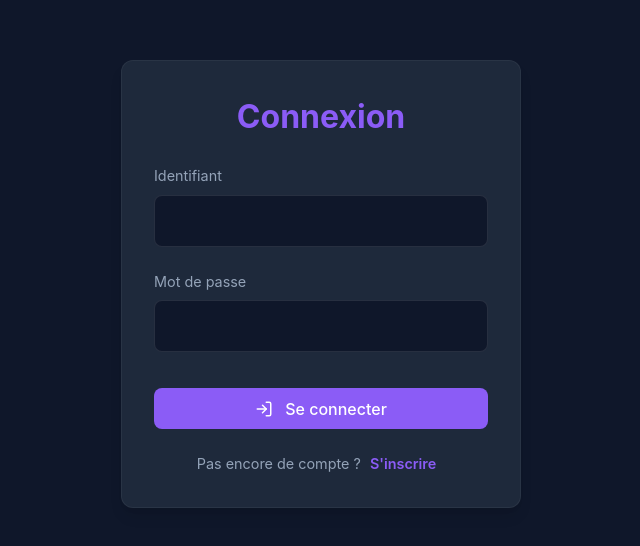
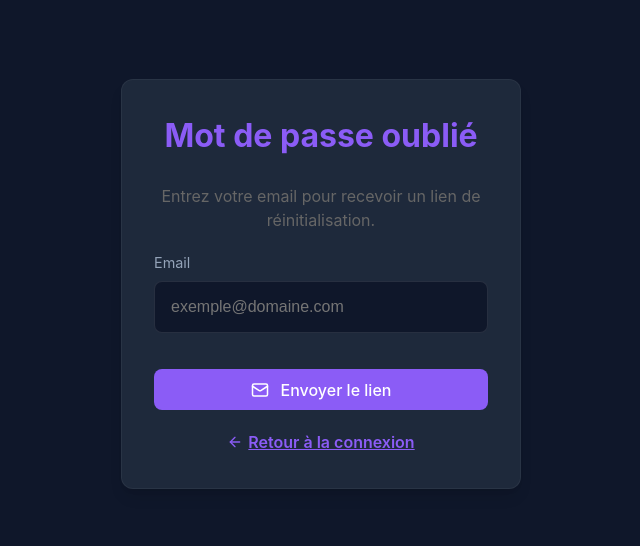
Before and after one commit to Louis-hue-lang/OrientaVision, a React (Vite) app: page /forgot-password in a window 1280 px wide. Before the commit this address led to /login. Shown: the part 116-662 px from the top of the page, without its empty margins (319-959 px from the left). Built offline with nearby package versions, Linux system fonts and the light colour scheme; no server answers.

Commit message:
feat: implement frontend password reset flow

```diff
--- a/src/App.jsx
+++ b/src/App.jsx
@@ -8,6 +8,8 @@ import ManageSchools from './pages/ManageSchools';
 import Compare from './pages/Compare';
 import Settings from './pages/Settings';
 import Login from './pages/Login';
+import ForgotPassword from './pages/ForgotPassword';
+import ResetPassword from './pages/ResetPassword';
 import AdminDashboard from './pages/AdminDashboard';
 import './App.css';
 
@@ -69,6 +71,8 @@ function App() {
         <Router>
           <Routes>
             <Route path="/login" element={<Login />} />
+            <Route path="/forgot-password" element={<ForgotPassword />} />
+            <Route path="/reset-password" element={<ResetPassword />} />
             <Route
               path="/*"
               element={
--- /dev/null
+++ b/src/pages/ForgotPassword.jsx
@@ -0,0 +1,87 @@
+import React, { useState } from 'react';
+import { Link } from 'react-router-dom';
+import { Mail, ArrowLeft, AlertCircle, CheckCircle } from 'lucide-react';
+import styles from './Login.module.css'; // Reuse Login styles
+
+const ForgotPassword = () => {
+    const [email, setEmail] = useState('');
+    const [status, setStatus] = useState('idle'); // idle, loading, success, error
+    const [message, setMessage] = useState('');
+
+    const handleSubmit = async (e) => {
+        e.preventDefault();
+        setStatus('loading');
+        setMessage('');
+
+        try {
+            const response = await fetch('/api/auth/forgot-password', {
+                method: 'POST',
+                headers: { 'Content-Type': 'application/json' },
+                body: JSON.stringify({ email })
+            });
+
+            const data = await response.json();
+
+            if (response.ok) {
+                setStatus('success');
+                setMessage(data.message || 'Si un compte existe avec cet email, un lien a été envoyé.');
+            } else {
+                setStatus('error');
+                setMessage(data.message || 'Une erreur est survenue.');
+            }
+        } catch (error) {
+            setStatus('error');
+            setMessage('Erreur de connexion au serveur.');
+        }
+    };
+
+    return (
+        <div className={styles.container}>
+            <div className={styles.card}>
+                <h1 className={styles.title}>Mot de passe oublié</h1>
+                <p className={styles.subtitle} style={{ textAlign: 'center', marginBottom: '20px', color: '#666' }}>
+                    Entrez votre email pour recevoir un lien de réinitialisation.
+                </p>
+
+                {message && (
+                    <div className={`${styles.alert} ${status === 'success' ? styles.success : styles.error}`}>
+                        {status === 'success' ? <CheckCircle size={16} /> : <AlertCircle size={16} />}
+                        <span>{message}</span>
+                    </div>
+                )}
+
+                {status !== 'success' ? (
+                    <form onSubmit={handleSubmit} className={styles.form}>
+                        <div className={styles.inputGroup}>
+                            <label>Email</label>
+                            <input
+                                type="email"
+                                value={email}
+                                onChange={(e) => setEmail(e.target.value)}
+                                required
+                                className={styles.input}
+                                placeholder="exemple@domaine.com"
+                            />
+                        </div>
+
+                        <button type="submit" disabled={status === 'loading'} className={styles.submitButton}>
+                            {status === 'loading' ? 'Envoi...' : <><Mail size={18} /> Envoyer le lien</>}
+                        </button>
+                    </form>
+                ) : (
+                    <div style={{ textAlign: 'center', marginTop: '20px' }}>
+                        <p>Vérifiez votre boîte mail (et vos courriers indésirables).</p>
+                    </div>
+                )}
+
+                <div style={{ marginTop: '20px', textAlign: 'center' }}>
+                    <Link to="/login" className={styles.switchButton} style={{ display: 'inline-flex', alignItems: 'center', gap: '5px' }}>
+                        <ArrowLeft size={16} /> Retour à la connexion
+                    </Link>
+                </div>
+            </div>
+        </div>
+    );
+};
+
+export default ForgotPassword;
--- a/src/pages/Login.jsx
+++ b/src/pages/Login.jsx
@@ -86,6 +86,16 @@ const Login = () => {
                         />
                     </div>
 
+                    <div style={{ textAlign: 'right', marginBottom: '15px' }}>
+                        <button
+                            type="button"
+                            onClick={() => navigate('/forgot-password')}
+                            style={{ background: 'none', border: 'none', color: '#666', cursor: 'pointer', fontSize: '0.9rem', padding: 0 }}
+                        >
+                            Mot de passe oublié ?
+                        </button>
+                    </div>
+
                     {!isLogin && (
                         <div className={styles.inputGroup}>
                             <label>Code d'invitation (Optionnel pour le 1er admin, requis ensuite)</label>
--- /dev/null
+++ b/src/pages/ResetPassword.jsx
@@ -0,0 +1,119 @@
+import React, { useState, useEffect } from 'react';
+import { useNavigate, useSearchParams, Link } from 'react-router-dom';
+import { KeyRound, ArrowLeft, AlertCircle, CheckCircle } from 'lucide-react';
+import styles from './Login.module.css';
+
+const ResetPassword = () => {
+    const [searchParams] = useSearchParams();
+    const token = searchParams.get('token');
+    const navigate = useNavigate();
+
+    const [password, setPassword] = useState('');
+    const [confirmPassword, setConfirmPassword] = useState('');
+    const [status, setStatus] = useState('idle');
+    const [message, setMessage] = useState('');
+
+    useEffect(() => {
+        if (!token) {
+            setStatus('error');
+            setMessage('Lien de réinitialisation invalide ou manquant.');
+        }
+    }, [token]);
+
+    const handleSubmit = async (e) => {
+        e.preventDefault();
+
+        if (password !== confirmPassword) {
+            setStatus('error');
+            setMessage('Les mots de passe ne correspondent pas.');
+            return;
+        }
+
+        setStatus('loading');
+        setMessage('');
+
+        try {
+            const response = await fetch('/api/auth/reset-password', {
+                method: 'POST',
+                headers: { 'Content-Type': 'application/json' },
+                body: JSON.stringify({ token, password })
+            });
+
+            const data = await response.json();
+
+            if (response.ok) {
+                setStatus('success');
+                setMessage('Mot de passe modifié avec succès !');
+                setTimeout(() => navigate('/login'), 3000);
+            } else {
+                setStatus('error');
+                setMessage(data.message || 'Erreur lors de la réinitialisation.');
+            }
+        } catch (error) {
+            setStatus('error');
+            setMessage('Erreur de connexion au serveur.');
+        }
+    };
+
+    if (!token) {
+        return (
+            <div className={styles.container}>
+                <div className={styles.card}>
+                    <div className={`${styles.alert} ${styles.error}`}>
+                        <AlertCircle size={16} />
+                        <span>Lien invalide. Veuillez recommencer la procédure.</span>
+                    </div>
+                    <Link to="/forgot-password" className={styles.switchButton}>Retour</Link>
+                </div>
+            </div>
+        );
+    }
+
+    return (
+        <div className={styles.container}>
+            <div className={styles.card}>
+                <h1 className={styles.title}>Nouveau mot de passe</h1>
+
+                {message && (
+                    <div className={`${styles.alert} ${status === 'success' ? styles.success : styles.error}`}>
+                        {status === 'success' ? <CheckCircle size={16} /> : <AlertCircle size={16} />}
+                        <span>{message}</span>
+                    </div>
+                )}
+
+                {status !== 'success' && (
+                    <form onSubmit={handleSubmit} className={styles.form}>
+                        <div className={styles.inputGroup}>
+                            <label>Nouveau mot de passe</label>
+                            <input
+                                type="password"
+                                value={password}
+                                onChange={(e) => setPassword(e.target.value)}
+                                required
+                                minLength={8}
+                                className={styles.input}
+                            />
+                        </div>
+                        <div className={styles.inputGroup}>
+                            <label>Confirmer le mot de passe</label>
+                            <input
+                                type="password"
+                                value={confirmPassword}
+                                onChange={(e) => setConfirmPassword(e.target.value)}
+                                required
+                                minLength={8}
+                                className={styles.input}
+                            />
+                        </div>
+
+                        <button type="submit" disabled={status === 'loading'} className={styles.submitButton}>
+                            {status === 'loading' ? 'Modification...' : <><KeyRound size={18} /> Modifier le mot de passe</>}
+                        </button>
+                    </form>
+                )}
+            </div>
+        </div>
+    );
+};
+
+export default ResetPassword;
```
